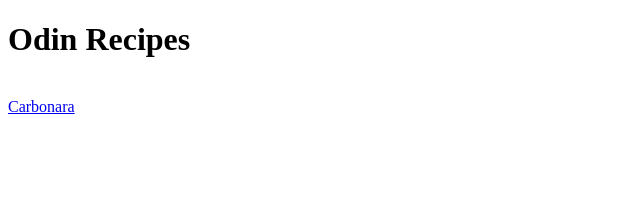
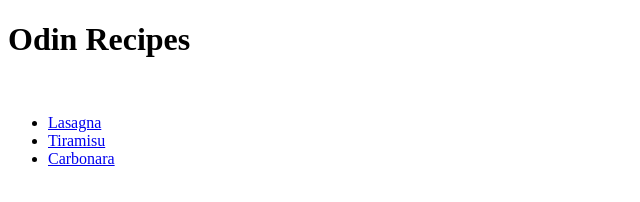
Before and after one commit to Leistar-dev/odin-recipes, a plain HTML site: page index.html in a window 1280 px wide. Shown: the whole page, without its empty margins (0-640 px from the left). Drawn offline with Linux system fonts and the light colour scheme.

Commit message:
completed assignemnt

```diff
--- a/index.html
+++ b/index.html
@@ -6,7 +6,19 @@
     <body>
         <h1>Odin Recipes</h1>
         <br>
-        <a href="recipes/carbonara.html">Carbonara</a>
+        <ul>
+            <li>
+                <a href="recipes/lasagna.html">Lasagna</a>
+            </li>
+            <li>
+                <a href="recipes/tiramisu.html">Tiramisu</a>
+            </li>
+            <li>
+                <a href="recipes/carbonara.html">Carbonara</a>
+            </li>
+
+
+        </ul>
     </body>
 </head>
 </html>
```
Also changed, not shown: recipes/carbonara.html (+1 -1 lines).
